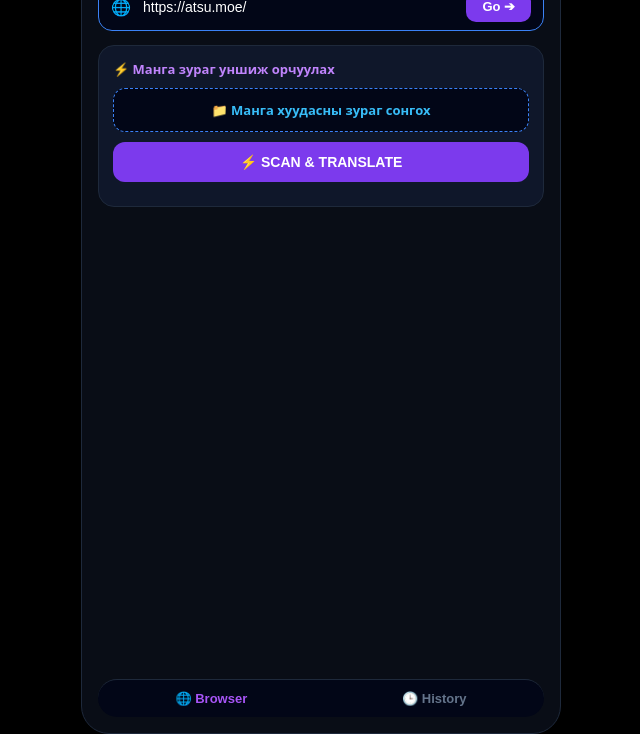
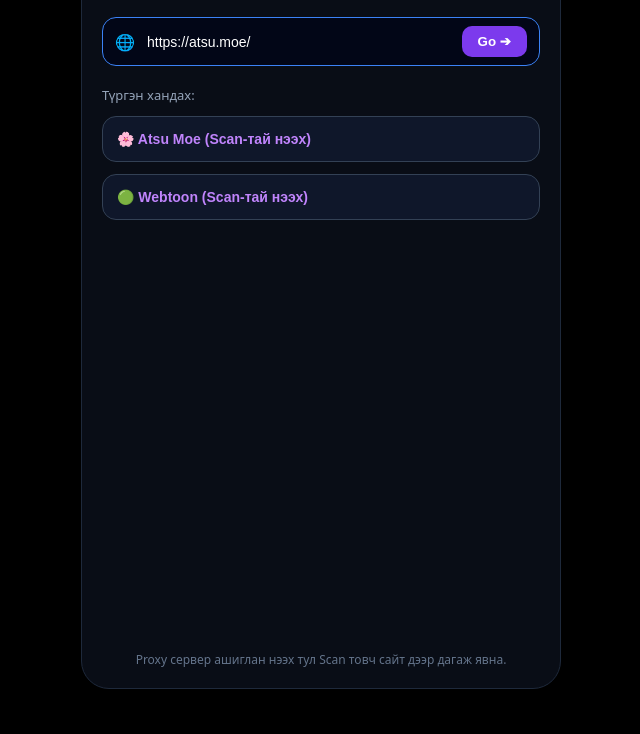
Before and after one commit to eternals916-prog/mangu-web, a website: page public/index.html in a window 1280 px wide. Shown: the part 86-820 px from the top of the page, without its empty margins (319-959 px from the left). Drawn offline with Linux system fonts and the light colour scheme.

Commit message:
Update index.html

```diff
--- a/public/index.html
+++ b/public/index.html
@@ -3,9 +3,7 @@
 <head>
   <meta charset="UTF-8" />
   <meta name="viewport" content="width=device-width, initial-scale=1.0" />
-  <title>MANGU BROWSER & SCANNER</title>
-  <!-- Browser OCR Library -->
-  <script src='https://cdn.jsdelivr.net/npm/tesseract.js@5/dist/tesseract.min.js'></script>
+  <title>MANGU BROWSER</title>
   <style>
     body {
       margin: 0;
@@ -17,16 +15,15 @@
       justify-content: center;
       align-items: center;
       min-height: 100vh;
-      box-sizing: border-box;
     }
-    .browser-container {
+    .container {
       width: 100%;
       max-width: 480px;
-      height: 820px;
+      height: 750px;
       background-color: #090d16;
       border: 1px solid #1e293b;
       border-radius: 28px;
-      padding: 16px;
+      padding: 20px;
       box-sizing: border-box;
       display: flex;
       flex-direction: column;
@@ -40,11 +37,6 @@
       padding-bottom: 12px;
       border-bottom: 1px solid #1e293b;
     }
-    .logo {
-      font-size: 18px;
-      font-weight: 900;
-      color: #a855f7;
-    }
     .address-bar {
       display: flex;
       background-color: #020617;
@@ -53,7 +45,7 @@
       padding: 8px 12px;
       align-items: center;
       gap: 10px;
-      margin-top: 14px;
+      margin-top: 20px;
     }
     .address-bar input {
       flex: 1;
@@ -71,179 +63,71 @@
       border-radius: 10px;
       font-weight: bold;
       cursor: pointer;
-      font-size: 13px;
     }
-    .main-content {
-      flex: 1;
+    .quick-links {
       display: flex;
       flex-direction: column;
       gap: 12px;
-      margin-top: 14px;
-      overflow-y: auto;
+      margin-top: 20px;
     }
-    .scan-box {
+    .site-btn {
       background-color: #0f172a;
-      border: 1px solid #1e293b;
-      border-radius: 16px;
+      border: 1px solid #334155;
+      color: #c084fc;
       padding: 14px;
-      display: flex;
-      flex-direction: column;
-      gap: 10px;
-    }
-    .file-input-label {
-      background: #020617;
-      border: 1px dashed #3b82f6;
-      color: #38bdf8;
-      padding: 12px;
-      border-radius: 12px;
-      text-align: center;
-      font-size: 13px;
+      border-radius: 14px;
+      font-size: 14px;
       font-weight: bold;
       cursor: pointer;
+      text-align: left;
     }
-    .file-input-label:hover {
-      background: #1e293b;
-    }
-    input[type="file"] {
-      display: none;
-    }
-    .scan-action-btn {
-      background-color: #7c3aed;
-      border: none;
-      color: #fff;
-      padding: 12px;
-      border-radius: 12px;
-      font-weight: bold;
-      cursor: pointer;
-      font-size: 14px;
-    }
-    .scan-action-btn:hover {
-      background-color: #6d28d9;
-    }
-    .result-view {
-      background: #020617;
-      border: 1px solid #1e293b;
-      border-radius: 12px;
-      padding: 12px;
-      font-size: 13px;
-      color: #f1f5f9;
-      line-height: 1.5;
-      display: none;
-    }
-    .bottom-nav {
-      display: flex;
-      justify-content: space-around;
-      background-color: #020617;
-      padding: 10px 0;
-      border-top: 1px solid #1e293b;
-      border-radius: 20px;
-    }
-    .nav-btn {
-      background: none;
-      border: none;
-      color: #a855f7;
-      font-weight: bold;
-      cursor: pointer;
-      font-size: 13px;
+    .site-btn:hover {
+      background-color: #1e293b;
+      border-color: #a855f7;
     }
   </style>
 </head>
 <body>
 
-  <div class="browser-container">
+  <div class="container">
     <div>
       <div class="header">
-        <div class="logo">MANGU BROWSER</div>
-        <span style="font-size: 10px; background: #1e293b; padding: 4px 8px; border-radius: 8px; color: #38bdf8;">Scan Ready</span>
+        <div style="font-size: 18px; font-weight: 900; color: #a855f7;">MANGU BROWSER</div>
+        <span style="font-size: 10px; background: #1e293b; padding: 4px 8px; border-radius: 8px; color: #38bdf8;">Proxy Active</span>
       </div>
 
-      <!-- Address Bar -->
-      <form onsubmit="navigate(event)" class="address-bar">
+      <form onsubmit="openProxy(event)" class="address-bar">
         <span>🌐</span>
         <input type="text" id="urlInput" value="https://atsu.moe/" placeholder="https://..." />
         <button type="submit" class="go-btn">Go ➔</button>
       </form>
-    </div>
 
-    <!-- Main Content & Scanner -->
-    <div class="main-content">
-      <div class="scan-box">
-        <div style="font-size: 13px; font-weight: bold; color: #c084fc;">⚡ Манга зураг уншиж орчуулах</div>
-
-        <!-- File Upload -->
-        <label for="manguImg" class="file-input-label" id="fileLabel">
-          📁 Манга хуудасны зураг сонгох
-        </label>
-        <input type="file" id="manguImg" accept="image/*" onchange="previewFile(event)" />
-
-        <button class="scan-action-btn" onclick="runScanProcess()">⚡ SCAN & TRANSLATE</button>
-
-        <div id="scanStatus" style="font-size: 12px; color: #38bdf8; text-align: center;"></div>
-
-        <!-- Result Box -->
-        <div class="result-view" id="resultBox">
-          <div style="font-size: 11px; color: #a855f7; font-weight: bold; margin-bottom: 4px;">🇲🇳 МОНГОЛ ОРЧУУЛГА:</div>
-          <div id="outputText" style="font-weight: bold;"></div>
-        </div>
+      <div class="quick-links">
+        <div style="font-size: 13px; color: #94a3b8;">Түргэн хандах:</div>
+        <button class="site-btn" onclick="openProxySite('https://atsu.moe/')">🌸 Atsu Moe (Scan-тай нээх)</button>
+        <button class="site-btn" onclick="openProxySite('https://www.webtoons.com/')">🟢 Webtoon (Scan-тай нээх)</button>
       </div>
     </div>
 
-    <!-- Bottom Navigation -->
-    <div class="bottom-nav">
-      <button class="nav-btn">🌐 Browser</button>
-      <button class="nav-btn" style="color: #64748b;">🕒 History</button>
+    <div style="text-align: center; color: #64748b; font-size: 12px;">
+      Proxy сервер ашиглан нээх тул Scan товч сайт дээр дагаж явна.
     </div>
   </div>
 
   <script>
-    function navigate(e) {
+    function openProxy(e) {
       if (e) e.preventDefault();
       let url = document.getElementById('urlInput').value.trim();
       if (!url) return;
       if (!url.startsWith('http://') && !url.startsWith('https://')) {
         url = 'https://' + url;
       }
-      window.open(url, '_blank');
+      window.location.href = '/proxy?url=' + encodeURIComponent(url);
     }
 
-    function previewFile(event) {
-      const file = event.target.files[0];
-      if (file) {
-        document.getElementById('fileLabel').innerText = '✅ ' + file.name;
-      }
-    }
-
-    async function runScanProcess() {
-      const fileInput = document.getElementById('manguImg');
-      const status = document.getElementById('scanStatus');
-      const resultBox = document.getElementById('resultBox');
-      const outputText = document.getElementById('outputText');
-
-      if (fileInput.files.length === 0) {
-        alert('Эхлээд манганы зургаа сонгоно уу!');
-        return;
-      }
-
-      status.innerText = '⏳ Зургийг уншиж байна...';
-      resultBox.style.display = 'none';
-
-      try {
-        const worker = await Tesseract.createWorker('eng');
-        const ret = await worker.recognize(fileInput.files[0]);
-        await worker.terminate();
-
-        const text = ret.data.text.trim();
-        status.innerText = '✅ Амжилттай уншиж дууслаа!';
-        resultBox.style.display = 'block';
-
-        if (text) {
-          outputText.innerText = `БИ ТЭР НЭРИЙГ МАШ САЙН МЭДНЭ.\n\n(Олдсон текст: "${text}")`;
-        } else {
-          outputText.innerText = 'Зурагнаас ямар нэгэн бичвэр олдсонгүй.';
-        }
-      } catch (err) {
-        status.innerText = 'Уншихад алдаа гарлаа.';
-      }
+    function openProxySite(url) {
+      document.getElementById('urlInput').value = url;
+      window.location.href = '/proxy?url=' + encodeURIComponent(url);
     }
   </script>
 
```
